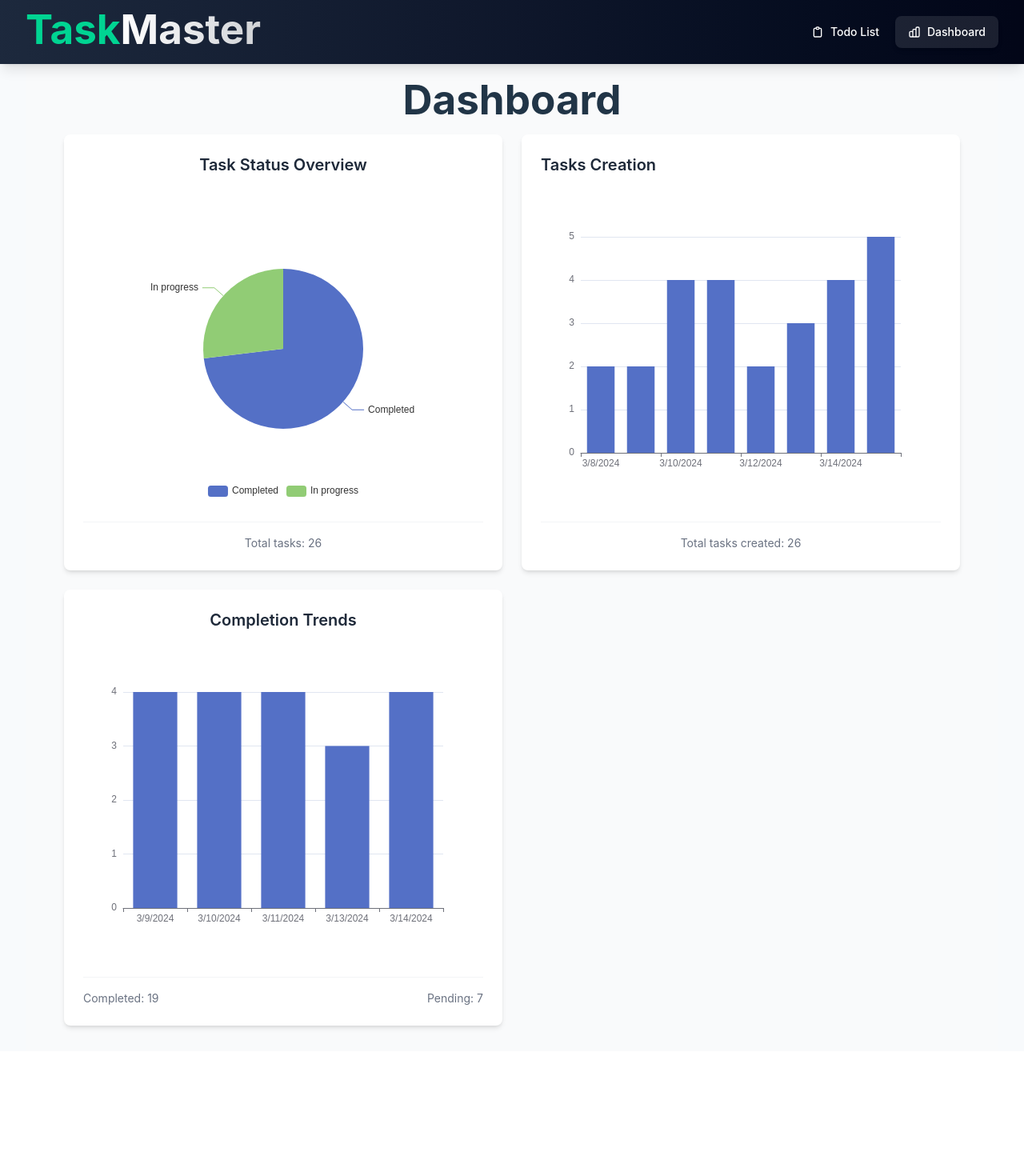
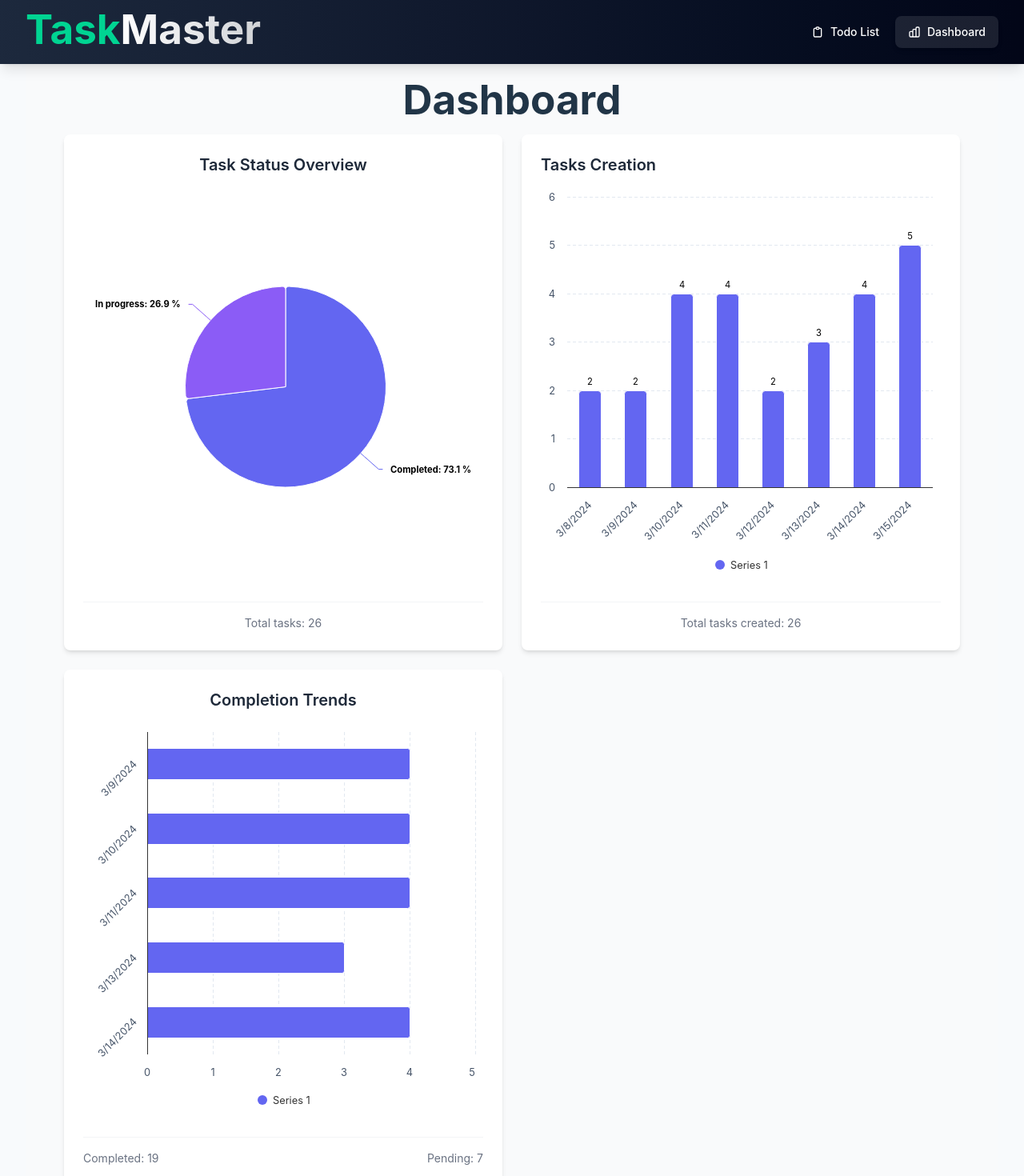
Before and after one commit to Remy-J/taskManager, a Vue app: page /dashboard in a window 1280 px wide. Shown: the top 1470 px of the page at 80% size. Before the commit the page ends 1314 px from the top, so only its background shows below. Built offline with nearby package versions, Linux system fonts and the light colour scheme.

Commit message:
add HighChart in DashboardView.vue

```diff
--- a/src/components/HighChart.vue
+++ b/src/components/HighChart.vue
@@ -108,7 +108,6 @@ function getChartOptions(): Highcharts.Options {
         }
     }
 
-    // Pour les graphiques column et line
     return {
         ...baseOption,
         xAxis: {
--- a/src/view/DashboardView.vue
+++ b/src/view/DashboardView.vue
@@ -4,7 +4,7 @@
     <div class="grid grid-cols-1 md:grid-cols-2 gap-6">
       <Card>
         <template #title>Task Status Overview</template>
-        <Chart type="pie" :data="pieChartData" />
+        <HighChart type="pie" :data="pieChartData" />
         <template #footer>
           <div class="text-sm text-gray-500">
             Total tasks: {{ tasksLength }}
@@ -18,7 +18,7 @@
             <h2 class="text-xl font-semibold text-gray-800">Tasks Creation</h2>
           </div>
         </template>
-        <Chart type="bar" :data="barChartCreationData" />
+        <HighChart type="column" :data="barChartCreationData" />
         <template #footer>
           <div class="text-sm text-gray-500">
             Total tasks created: {{ tasksLength }}
@@ -28,7 +28,7 @@
 
       <Card>
         <template #title>Completion Trends</template>
-        <Chart type="bar" :data="barChartCompletedData" />
+        <HighChart type="bar" :data="barChartCompletedData" />
         <template #footer>
           <div class="flex justify-between text-sm text-gray-500">
             <span>Completed: {{ completedTasksLength }}</span>
@@ -54,7 +54,7 @@
 
 import { computed } from 'vue'
 import { useTodoStore } from '../stores/todosStore'
-import Chart from '../components/Chart.vue';
+import HighChart from '../components/HighChart.vue';
 import Card from '../components/Card.vue';
 
 const todoStore = useTodoStore()
```
Also changed, not shown: 1 other file (tests, documents, lock files or other folders).
